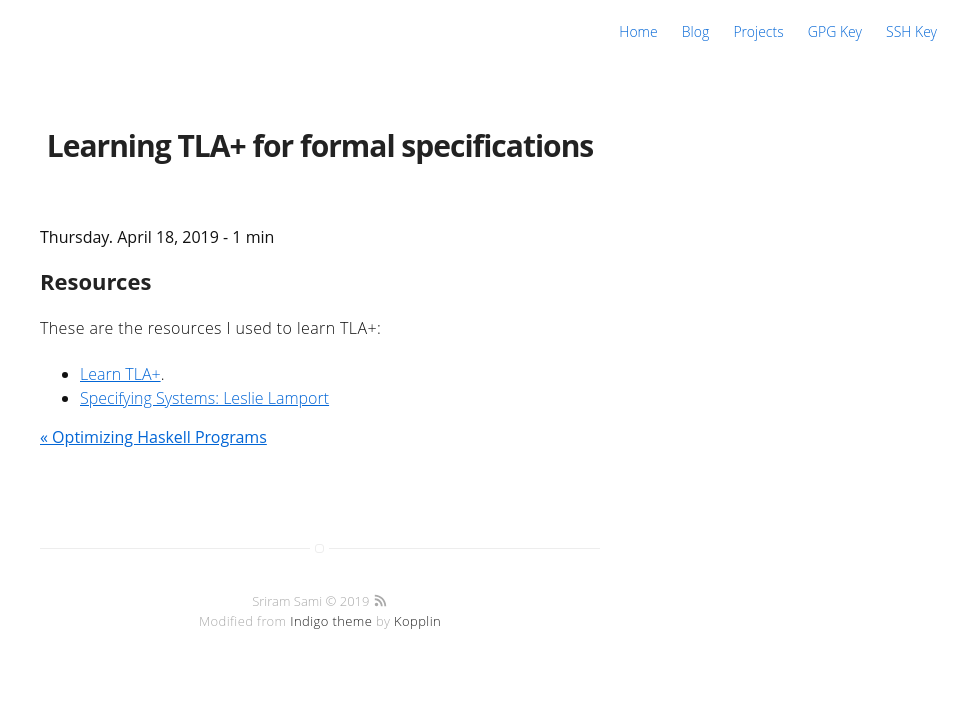
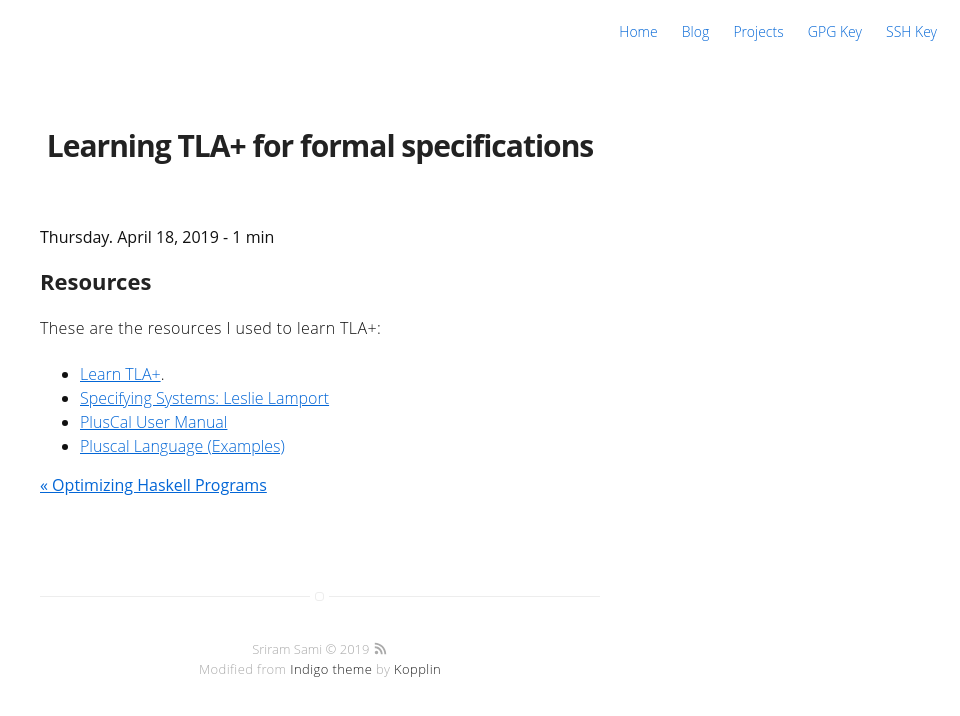
Before and after one commit to frizensami/frizensami.github.io, a Jekyll site: the page built from _posts/2019-04-18-tlaplus.markdown, in a window 1280 px wide. Shown: the top 716 px of the page, without its empty margins (320-1280 px from the left). Built offline with Jekyll 4.4.1, drawn with Linux system fonts in a browser that asks for light colours.

Commit message:
Add PlusCal references

```diff
--- a/_posts/2019-04-18-tlaplus.markdown
+++ b/_posts/2019-04-18-tlaplus.markdown
@@ -15,3 +15,5 @@ description: "Learning TLA+ for formal specifications"
 These are the resources I used to learn TLA+:
 - [Learn TLA+](https://learntla.com/introduction/).
 - [Specifying Systems: Leslie Lamport](https://lamport.azurewebsites.net/tla/book-02-08-08.pdf)
+- [PlusCal User Manual](https://lamport.azurewebsites.net/tla/p-manual.pdf)
+- [Pluscal Language (Examples)](https://lamport.azurewebsites.net/pubs/pluscal.pdf)
```
